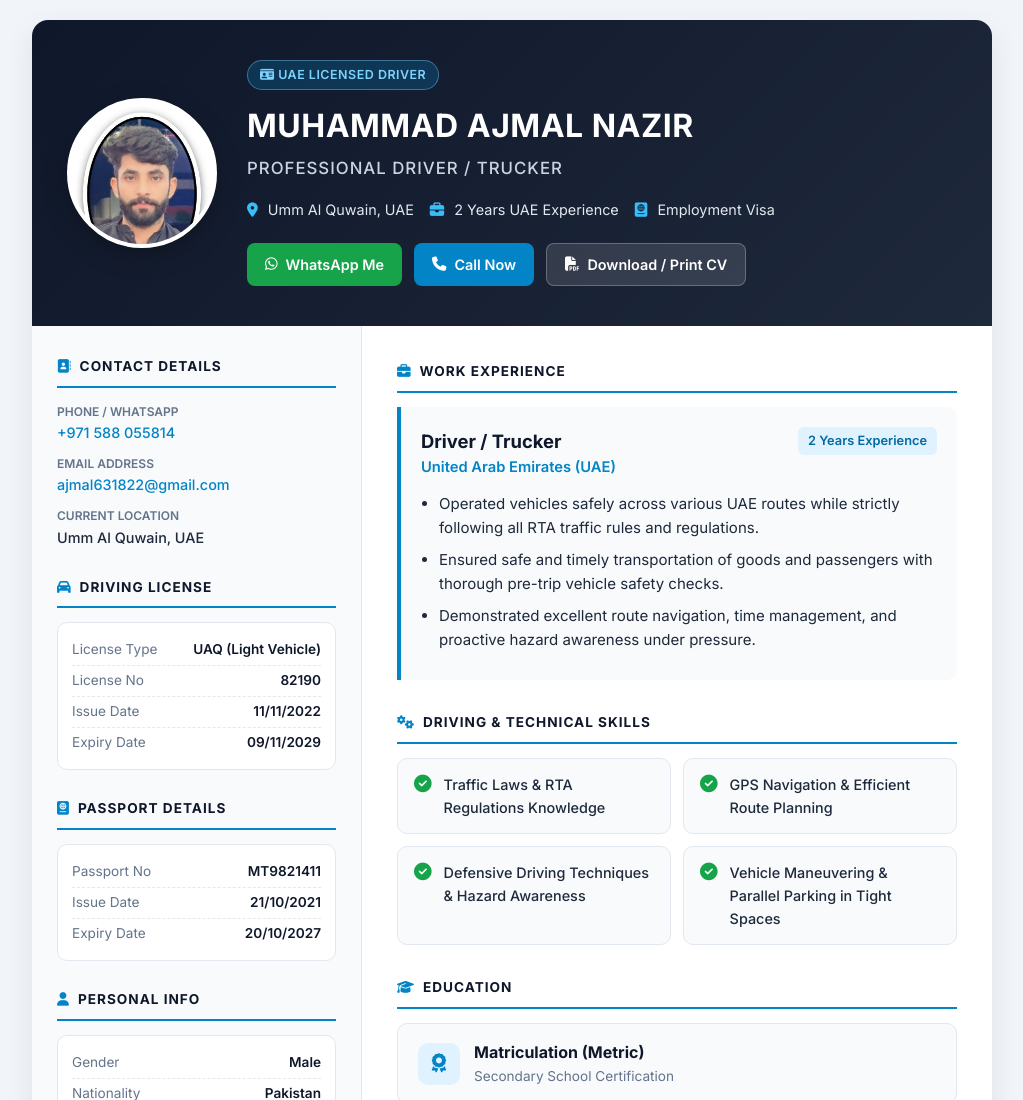
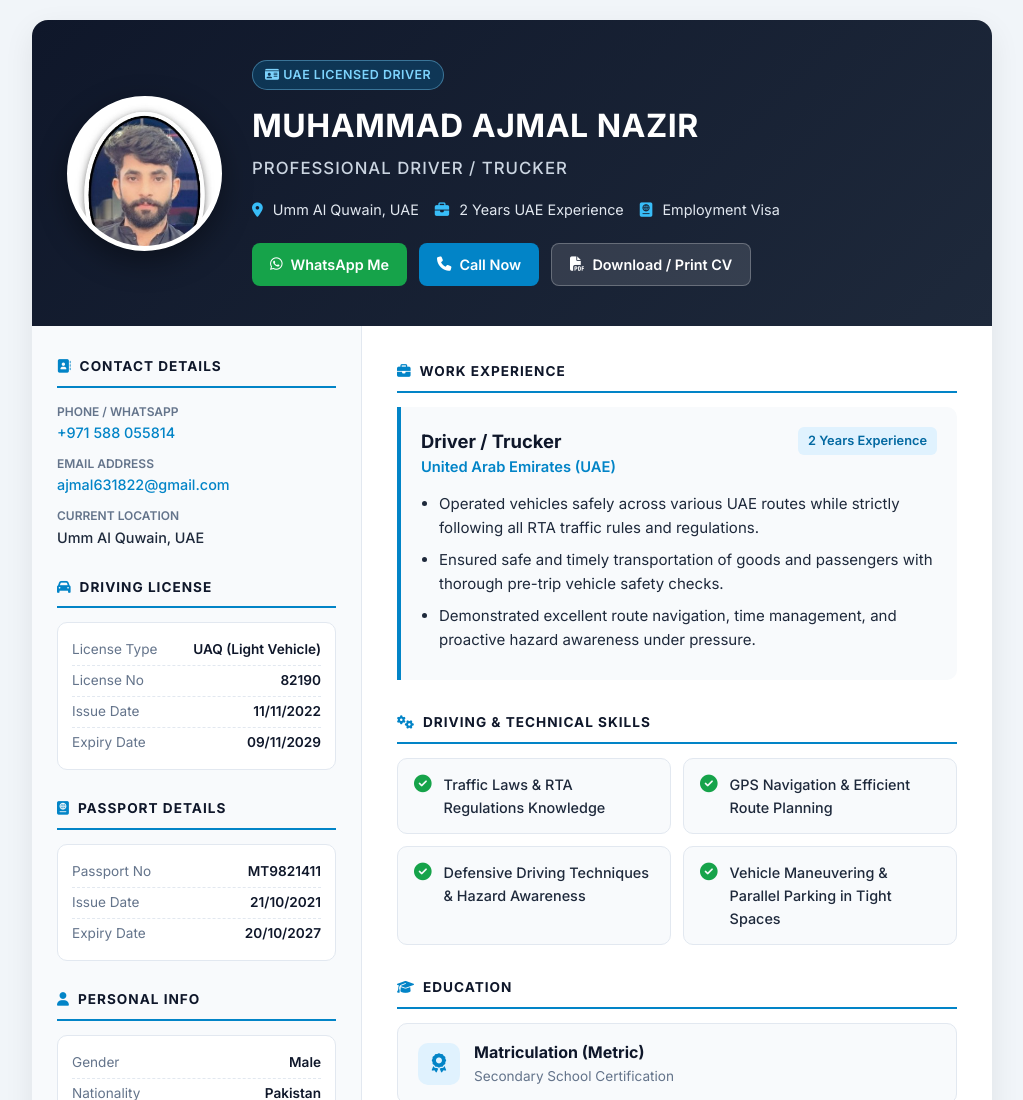
Before and after one commit to ATAVA-DIGITAL/Digital-Resume-Making, a plain HTML site: page index.html in a window 1280 px wide. Shown: the top 1100 px of the page, without its empty margins (128-1151 px from the left). Drawn offline with Linux system fonts and the light colour scheme.

Commit message:
Update index.html

```diff
--- a/index.html
+++ b/index.html
@@ -57,15 +57,19 @@
             flex-wrap: wrap;
         }
 
-    .profile-img-wrapper {
-            width: 150px;
-            height: 150px;
+/* Professional Photo Styling */
+        .profile-img-wrapper {
+            width: 155px;
+            height: 155px;
             border-radius: 50%;
-            border: 4px solid #ffffff;
+            border: 5px solid #ffffff;
             overflow: hidden;
-            box-shadow: 0 8px 25px rgba(0, 0, 0, 0.25);
+            box-shadow: 0 10px 30px rgba(0, 0, 0, 0.4);
             flex-shrink: 0;
             background: #ffffff;
+            display: flex;
+            align-items: center;
+            justify-content: center;
         }
 
         .profile-img-wrapper img {
```
